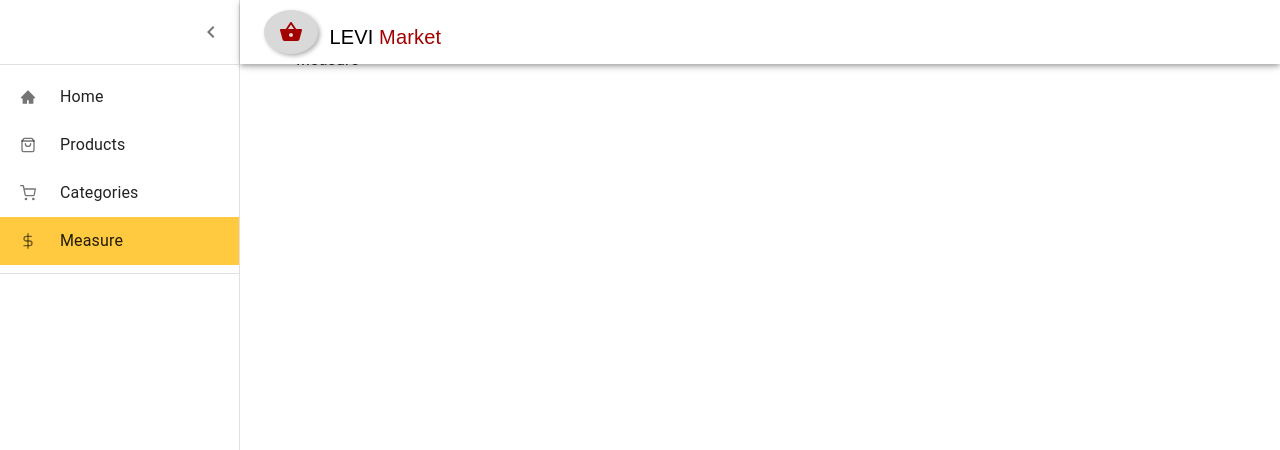
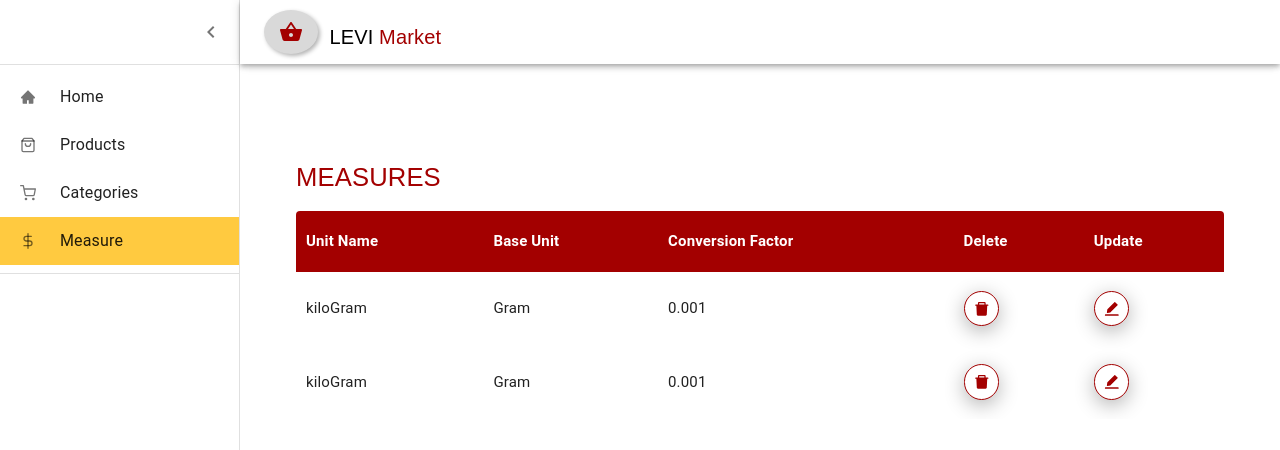
Before and after one commit to a7mad1112/Point-of-sale-system, a React (Create React App) app: page /measure in a window 1280 px wide. Shown: the top 450 px of the page. Built offline with nearby package versions, Linux system fonts and the light colour scheme.

Commit message:
build measures table

```diff
--- a/src/pages/Categories/Categories.tsx
+++ b/src/pages/Categories/Categories.tsx
@@ -1,6 +1,6 @@
 import { useState, useEffect } from "react";
 import SectionHeading from "../Components/SectionHeading/SectionHeading";
-import { Box, Button, Grid } from "@mui/material";
+import { Box, Button } from "@mui/material";
 import categoriesImg from "../../assets/ProductCategoryDiagram.png";
 import "./categories.css";
 import CreateCategoryModal from "./components/CreateCategoryModal/CreateCategoryModal";
@@ -21,27 +21,28 @@ const Categories = () => {
     dispatch(categoryActions.setCategories(response.data.data));
   }, [response, dispatch]);
 
-  if (response.loading)   return (
-    <div className="loading-container">
-      <Loader />
-    </div>
-  );
+  if (response.loading)
+    return (
+      <div className="loading-container">
+        <Loader />
+      </div>
+    );
 
   // if (response.data) console.log(response.data.data);
 
   return (
     <>
       <section>
+        <SectionHeading position="left" text="Categories" />
         <Box
           display="flex"
           flexDirection="row"
           flexWrap="wrap"
           justifyContent="space-between"
-          alignItems="center"
+          alignItems="flex-start"
           gap={2}
         >
           <Box flex={1} minWidth={300} margin="auto" p={2}>
-            <SectionHeading position="left" text="Categories" />
             <p>
               The Product Categories Page showcases the existing categories in
               the system, allowing you to efficiently organize and manage your
@@ -68,7 +69,7 @@ const Categories = () => {
             </Button>
           </Box>
 
-          <Box flex={2} minWidth={300} p={2} margin="auto">
+          <Box flex={2} minWidth={300} maxWidth={400} p={2} margin="auto">
             <img src={categoriesImg} alt="Categories" />
           </Box>
         </Box>
--- a/src/pages/Components/SectionHeading/section-heading.css
+++ b/src/pages/Components/SectionHeading/section-heading.css
@@ -4,6 +4,7 @@
   position: relative;
   margin-bottom: 15px;
   text-transform: uppercase;
+  padding-top: 80px;
 }
 
 @media (max-width: 768px) {
--- /dev/null
+++ b/src/pages/Measure/Components/MeasuresTable/MeasuresTable.tsx
@@ -0,0 +1,53 @@
+import { AiFillEdit, AiFillDelete } from "react-icons/ai";
+import "./measures-table.css";
+const CategoriesTable = () => {
+  return (
+    <div className="measures-table">
+      <table>
+        <thead>
+          <tr>
+            <th>Unit Name</th>
+            <th>Base Unit</th>
+            <th>Conversion Factor</th>
+            <th>Delete</th>
+            <th>Update</th>
+          </tr>
+        </thead>
+        <tbody>
+          <tr>
+            <td>kiloGram</td>
+            <td>Gram</td>
+            <td>0.001</td>
+            <td>
+              <i className="delete-icon">
+                <AiFillDelete />
+              </i>
+            </td>
+            <td>
+              <i className="edit-icon">
+                <AiFillEdit />
+              </i>
+            </td>
+          </tr>
+          <tr>
+            <td>kiloGram</td>
+            <td>Gram</td>
+            <td>0.001</td>
+            <td>
+              <i className="delete-icon">
+                <AiFillDelete />
+              </i>
+            </td>
+            <td>
+              <i className="edit-icon">
+                <AiFillEdit />
+              </i>
+            </td>
+          </tr>
+        </tbody>
+      </table>
+    </div>
+  );
+};
+
+export default CategoriesTable;
--- /dev/null
+++ b/src/pages/Measure/Components/MeasuresTable/measures-table.css
@@ -0,0 +1,46 @@
+.measures-table {
+  overflow-x: auto;
+  border-radius: 4px;
+}
+
+.measures-table table {
+  user-select: none;
+  width: 100%;
+  font-size: 15px;
+  border-collapse: collapse;
+}
+
+.measures-table table tr {
+  white-space: nowrap;
+}
+
+.measures-table table thead {
+  background: var(--red-color);
+  color: #fff;
+}
+
+.measures-table table tr td,
+.measures-table table tr th {
+  padding: 19px 10px;
+  text-align: start;
+}
+
+.measures-table table tbody tr:hover {
+  background-color: #ffca4055;
+}
+
+.delete-icon,
+.edit-icon {
+  font-size: 1.1rem;
+  transition: 0.4s;
+  display: inline-flex;
+  justify-content: center;
+  align-items: center;
+  padding: 8px;
+  border: 1px solid var(--red-color);
+  border-radius: 50%;
+  color: var(--red-color);
+  cursor: pointer;
+  box-shadow: 0 5px 20px rgba(0, 0, 0, 0.3);
+  background-color: #fff;
+}
--- a/src/pages/Measure/Measure.tsx
+++ b/src/pages/Measure/Measure.tsx
@@ -1,8 +1,16 @@
+import SectionHeading from "../Components/SectionHeading/SectionHeading";
+import CategoriesTable from "./Components/MeasuresTable/MeasuresTable";
+import useFetch from './../../hooks/useFetch';
 
 const Measure = () => {
+  const URL = ""
+  // const useFetch()
   return (
-    <div>Measure</div>
-  )
-}
+    <section>
+      <SectionHeading position="left" text="Measures" />
+      <CategoriesTable />
+    </section>
+  );
+};
 
-export default Measure
+export default Measure;
```
Also changed, not shown: src/assets/ProductCategoryDiagram.png.
